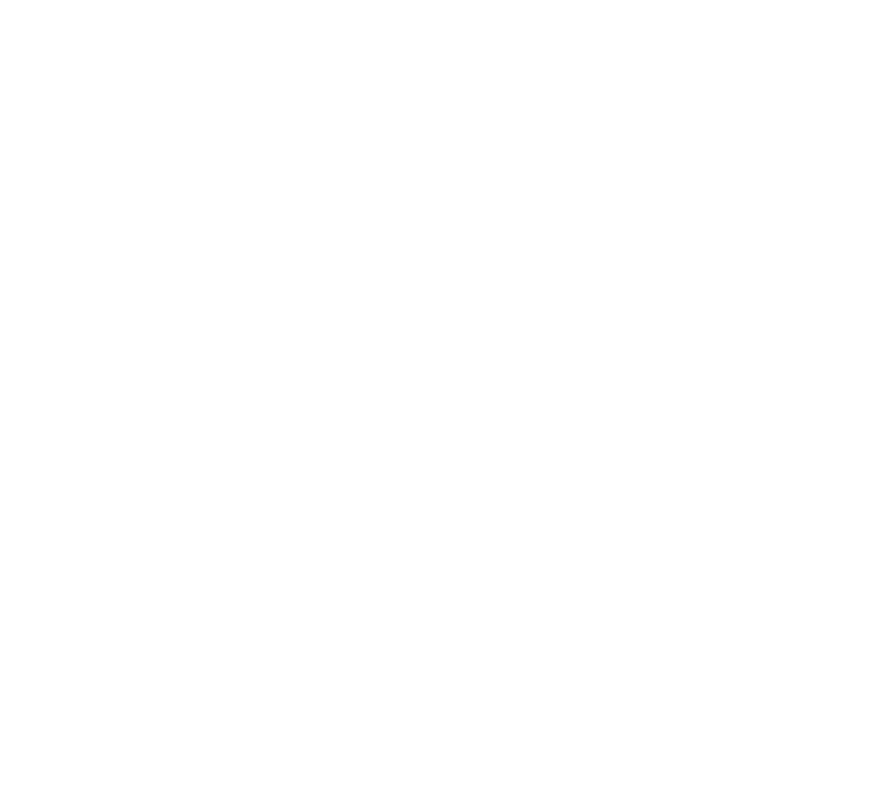
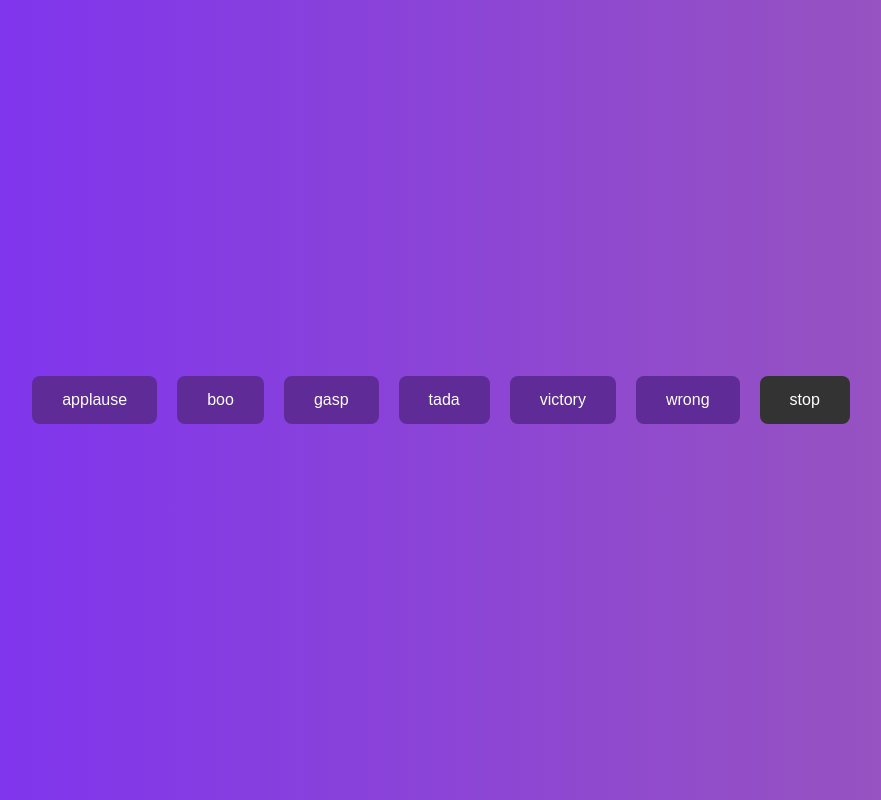
Before and after one commit to acciojob/Soundbar-AjayKumar1523, a website: page main.html in a window 1280 px wide. Shown: the whole page, without its empty margins (199-1080 px from the left). Drawn offline with Linux system fonts and the light colour scheme.

Commit message:
created a submission

```diff
--- a/main.html
+++ b/main.html
@@ -1,15 +1,23 @@
 <!DOCTYPE html>
-
 <html>
 
 <head>
-	<link rel="stylesheet" href="styles.css">
+    <link rel="stylesheet" href="styles.css">
 </head>
 
 <body>
-	<!-- the entire body must be written by student -->
-    <script type="text/javascript" src="./script.js">
-</script>
+
+    <div id="buttons">
+        <button class="btn">applause</button>
+        <button class="btn">boo</button>
+        <button class="btn">gasp</button>
+        <button class="btn">tada</button>
+        <button class="btn">victory</button>
+        <button class="btn">wrong</button>
+        <button class="btn stop">stop</button>
+    </div>
+
+    <script src="script.js"></script>
 
 </body>
 
--- a/script.js
+++ b/script.js
@@ -1 +1,30 @@
 //your JS code here. If required.
+const buttons = document.querySelectorAll(".btn");
+
+let currentAudio = null;
+
+buttons.forEach(button => {
+    button.addEventListener("click", () => {
+        const sound = button.innerText;
+
+        // Stop button logic
+        if (button.classList.contains("stop")) {
+            if (currentAudio) {
+                currentAudio.pause();
+                currentAudio.currentTime = 0;
+            }
+            return;
+        }
+
+        // Stop previous audio if playing
+        if (currentAudio) {
+            currentAudio.pause();
+            currentAudio.currentTime = 0;
+        }
+
+        // Play new audio
+        const audio = new Audio(`sounds/${sound}.mp3`);
+        currentAudio = audio;
+        audio.play();
+    });
+});
--- a/styles.css
+++ b/styles.css
@@ -1 +1,34 @@
 /*  your css code here. If applicable */
+body {
+    margin: 0;
+    height: 100vh;
+    display: flex;
+    justify-content: center;
+    align-items: center;
+    background: linear-gradient(to right, #7b2ff7, #9b59b6);
+    font-family: Arial, sans-serif;
+}
+
+#buttons {
+    display: flex;
+    gap: 20px;
+}
+
+.btn {
+    padding: 15px 30px;
+    border: none;
+    border-radius: 8px;
+    background-color: #5e2b97;
+    color: white;
+    font-size: 16px;
+    cursor: pointer;
+    transition: 0.2s ease;
+}
+
+.btn:hover {
+    background-color: #4a2177;
+}
+
+.stop {
+    background-color: #333;
+}
```
